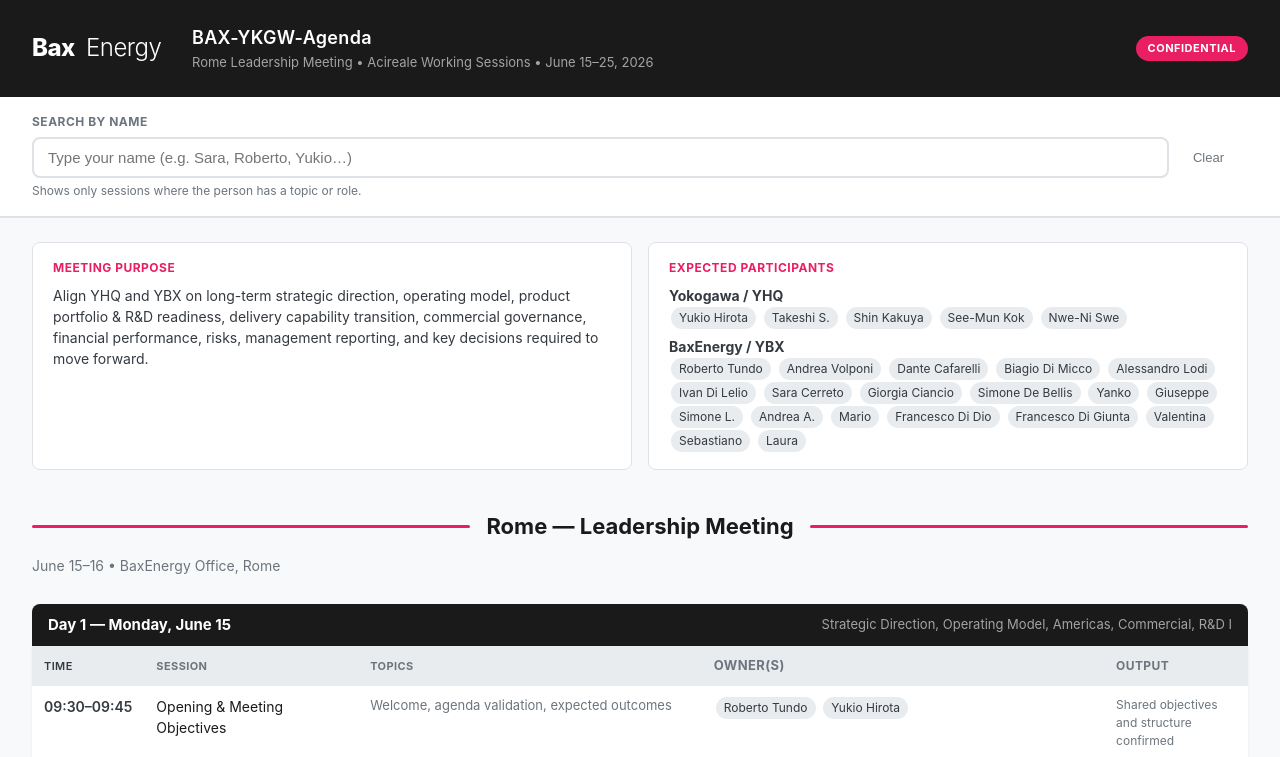
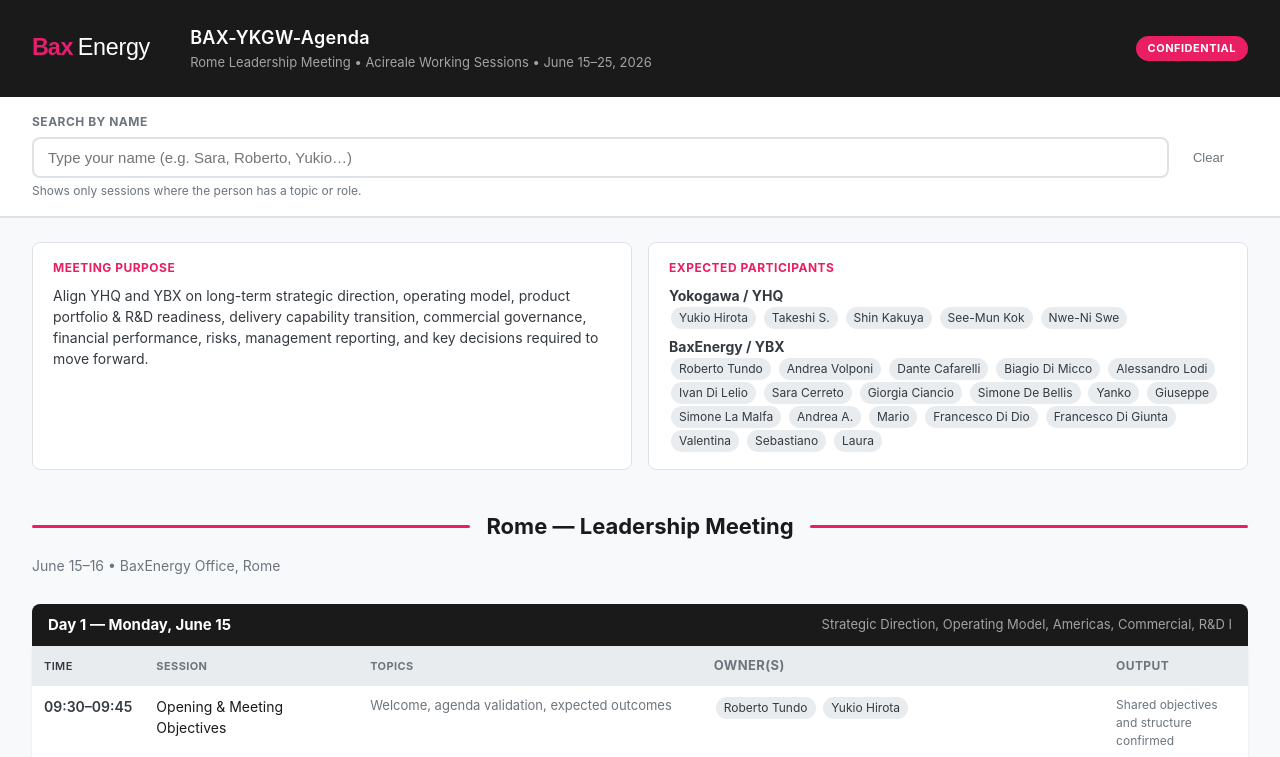
Before and after one commit to Virginbloodymary/BAX-YKGW-Agenda, a plain HTML site: page index.html in a window 1280 px wide. Shown: the top 757 px of the page. Drawn offline with Linux system fonts and the light colour scheme.

Commit message:
fix: Simone L -> Simone La Malfa, add Bax logo

```diff
--- a/index.html
+++ b/index.html
@@ -199,9 +199,10 @@
 </head>
 <body>
 <div class="header">
-  <svg class="header-logo" viewBox="0 0 140 28" fill="none" xmlns="http://www.w3.org/2000/svg">
-    <text x="0" y="22" font-family="-apple-system,BlinkMacSystemFont,'Segoe UI',Roboto,sans-serif" font-size="24" font-weight="800" letter-spacing="-0.5" fill="white">Bax</text>
-    <text x="54" y="22" font-family="-apple-system,BlinkMacSystemFont,'Segoe UI',Roboto,sans-serif" font-size="24" font-weight="300" letter-spacing="-0.5" fill="white">Energy</text>
+  <svg class="header-logo" viewBox="0 0 148 30" xmlns="http://www.w3.org/2000/svg">
+    <text x="0" y="23" font-family="Arial,Helvetica,sans-serif" font-size="25" font-weight="900" letter-spacing="-0.3" fill="#E61E6E">B</text>
+    <text x="17" y="23" font-family="Arial,Helvetica,sans-serif" font-size="25" font-weight="700" letter-spacing="-0.3" fill="#E61E6E">ax</text>
+    <text x="49" y="23" font-family="Arial,Helvetica,sans-serif" font-size="25" font-weight="300" letter-spacing="-0.3" fill="#ffffff">Energy</text>
   </svg>
   <div>
     <div class="header-title">BAX-YKGW-Agenda</div>
@@ -229,7 +230,7 @@
       <p><strong>Yokogawa / YHQ</strong><br>
       <span class="owner-chip">Yukio Hirota</span> <span class="owner-chip">Takeshi S.</span> <span class="owner-chip">Shin Kakuya</span> <span class="owner-chip">See-Mun Kok</span> <span class="owner-chip">Nwe-Ni Swe</span></p>
       <p style="margin-top:6px"><strong>BaxEnergy / YBX</strong><br>
-      <span class="owner-chip">Roberto Tundo</span> <span class="owner-chip">Andrea Volponi</span> <span class="owner-chip">Dante Cafarelli</span> <span class="owner-chip">Biagio Di Micco</span> <span class="owner-chip">Alessandro Lodi</span> <span class="owner-chip">Ivan Di Lelio</span> <span class="owner-chip">Sara Cerreto</span> <span class="owner-chip">Giorgia Ciancio</span> <span class="owner-chip">Simone De Bellis</span> <span class="owner-chip">Yanko</span> <span class="owner-chip">Giuseppe</span> <span class="owner-chip">Simone L.</span> <span class="owner-chip">Andrea A.</span> <span class="owner-chip">Mario</span> <span class="owner-chip">Francesco Di Dio</span> <span class="owner-chip">Francesco Di Giunta</span> <span class="owner-chip">Valentina</span> <span class="owner-chip">Sebastiano</span> <span class="owner-chip">Laura</span></p>
+      <span class="owner-chip">Roberto Tundo</span> <span class="owner-chip">Andrea Volponi</span> <span class="owner-chip">Dante Cafarelli</span> <span class="owner-chip">Biagio Di Micco</span> <span class="owner-chip">Alessandro Lodi</span> <span class="owner-chip">Ivan Di Lelio</span> <span class="owner-chip">Sara Cerreto</span> <span class="owner-chip">Giorgia Ciancio</span> <span class="owner-chip">Simone De Bellis</span> <span class="owner-chip">Yanko</span> <span class="owner-chip">Giuseppe</span> <span class="owner-chip">Simone La Malfa</span> <span class="owner-chip">Andrea A.</span> <span class="owner-chip">Mario</span> <span class="owner-chip">Francesco Di Dio</span> <span class="owner-chip">Francesco Di Giunta</span> <span class="owner-chip">Valentina</span> <span class="owner-chip">Sebastiano</span> <span class="owner-chip">Laura</span></p>
     </div>
   </div>
   <div class="section-divider"><div class="line"></div><h2>Rome &mdash; Leadership Meeting</h2><div class="line"></div></div>
@@ -264,7 +265,7 @@
     <thead><tr><th class="col-time">Time</th><th class="col-session">Session</th><th>Topics</th><th class="col-owner">Owner(s)</th><th class="col-output">Output</th></tr></thead>
     <tbody>
       <tr data-owners="andrea volponi|roberto tundo|dante cafarelli"><td class="col-time">09:30&ndash;10:45</td><td>4. Product Portfolio &amp; R&amp;D Readiness Review — Part II</td><td class="col-topics">Ryskore: sales structure, value proposition, cybersecurity visibility, LAP/NIS2; Agentic AI: scope and schedule, forecasting, analytics and delivery; New M&amp;A: DERMS, AI</td><td class="col-owner"><span class="owner-chip">Andrea Volponi</span> / <span class="owner-chip">Roberto Tundo</span> / <span class="owner-chip">Dante Cafarelli</span></td><td class="col-output">Product strategy and readiness priorities clarified</td></tr>
-      <tr data-owners="giuseppe|simone l.|ivan di lelio|andrea a.|andrea volponi"><td class="col-time">11:00&ndash;12:00</td><td>5. Financials, Risk &amp; Compliance</td><td class="col-topics">Consolidated P&amp;L; cashflow; margins; projections; project/product profitability based on JIRA; active disputes and legal exposure; EnergieKontor, Delfos, NDA/PEA framework; compliance: ISO 9001, ISO 27001, 231</td><td class="col-owner"><span class="owner-chip">Giuseppe</span> / <span class="owner-chip">Simone L.</span> / <span class="owner-chip">Ivan Di Lelio</span> / BU Leaders / <span class="owner-chip">Andrea A.</span> / <span class="owner-chip">Andrea Volponi</span></td><td class="col-output">Financial position, risks, and compliance priorities reviewed</td></tr>
+      <tr data-owners="giuseppe|simone la malfa|ivan di lelio|andrea a.|andrea volponi"><td class="col-time">11:00&ndash;12:00</td><td>5. Financials, Risk &amp; Compliance</td><td class="col-topics">Consolidated P&amp;L; cashflow; margins; projections; project/product profitability based on JIRA; active disputes and legal exposure; EnergieKontor, Delfos, NDA/PEA framework; compliance: ISO 9001, ISO 27001, 231</td><td class="col-owner"><span class="owner-chip">Giuseppe</span> / <span class="owner-chip">Simone La Malfa</span> / <span class="owner-chip">Ivan Di Lelio</span> / BU Leaders / <span class="owner-chip">Andrea A.</span> / <span class="owner-chip">Andrea Volponi</span></td><td class="col-output">Financial position, risks, and compliance priorities reviewed</td></tr>
       <tr data-owners="ivan di lelio|sara cerreto|giorgia ciancio"><td class="col-time">12:00&ndash;12:45</td><td>6. PMO Performance Dashboards &amp; Governance Reporting</td><td class="col-topics">Overview of the Grafana-based management reporting layer, covering Sales KPI &amp; Pipeline, Process Performance, BU Projects KPI and R&amp;D Performance Hub; operational visibility, management reporting, governance tracking and scalability toward a federated operating model</td><td class="col-owner"><span class="owner-chip">Ivan Di Lelio</span> / <span class="owner-chip">Sara Cerreto</span> / <span class="owner-chip">Giorgia Ciancio</span></td><td class="col-output">Shared understanding of current PMO reporting capabilities and next steps to scale governance visibility</td></tr>
       <tr data-owners="roberto tundo|biagio di micco"><td class="col-time">13:45&ndash;15:15</td><td>7. Affiliate Delivery Capability — Building the Federated BU Network</td><td class="col-topics">Phase plan to establish YBX-led local BUs at affiliates; operating mandate of remote BUs; delivery, customer ownership and proximity; specialization and centers of excellence model; talent development and "Train the Trainers"; current vs. target capability per BU; operational application of the Manufacturing License Agreement; key challenges, bottlenecks and countermeasures</td><td class="col-owner"><span class="owner-chip">Roberto Tundo</span> / <span class="owner-chip">Biagio Di Micco</span> / TBD</td><td class="col-output">Delivery capability transition framework and required follow-up sessions defined</td></tr>
       <tr data-owners="roberto tundo|biagio di micco|ivan di lelio"><td class="col-time">15:30&ndash;16:15</td><td>8. Rome-to-Acireale Transition</td><td class="col-topics">Identification of topics requiring operational deep dives in Acireale; confirmation of required participants, inputs and expected outcomes</td><td class="col-owner"><span class="owner-chip">Roberto Tundo</span> / <span class="owner-chip">Biagio Di Micco</span> / <span class="owner-chip">Ivan Di Lelio</span></td><td class="col-output">Acireale working sessions aligned with Rome decision log</td></tr>
@@ -307,8 +308,8 @@
     <div class="session-topics">Pipeline, revenue projection, OI projection, key risks and next steps</div>
     <div class="session-output">Updated project outlook and financial impact</div>
   </div>
-  <div class="acireale-session" data-owners="giuseppe|simone l.|ivan di lelio">
-    <div class="session-header"><div><div class="session-title">Finance Working Session</div><div class="session-meta">Jun 22&ndash;25</div></div><div class="session-owners"><span class="owner-chip">Giuseppe</span><span class="owner-chip">Simone L.</span><span class="owner-chip">Ivan Di Lelio</span></div></div>
+  <div class="acireale-session" data-owners="giuseppe|simone la malfa|ivan di lelio">
+    <div class="session-header"><div><div class="session-title">Finance Working Session</div><div class="session-meta">Jun 22&ndash;25</div></div><div class="session-owners"><span class="owner-chip">Giuseppe</span><span class="owner-chip">Simone La Malfa</span><span class="owner-chip">Ivan Di Lelio</span></div></div>
     <div class="session-topics">Cashflow update; product/project profitability; JIRA-based profitability model; margin visibility</div>
     <div class="session-output">Financial and profitability inputs consolidated</div>
   </div>
```
